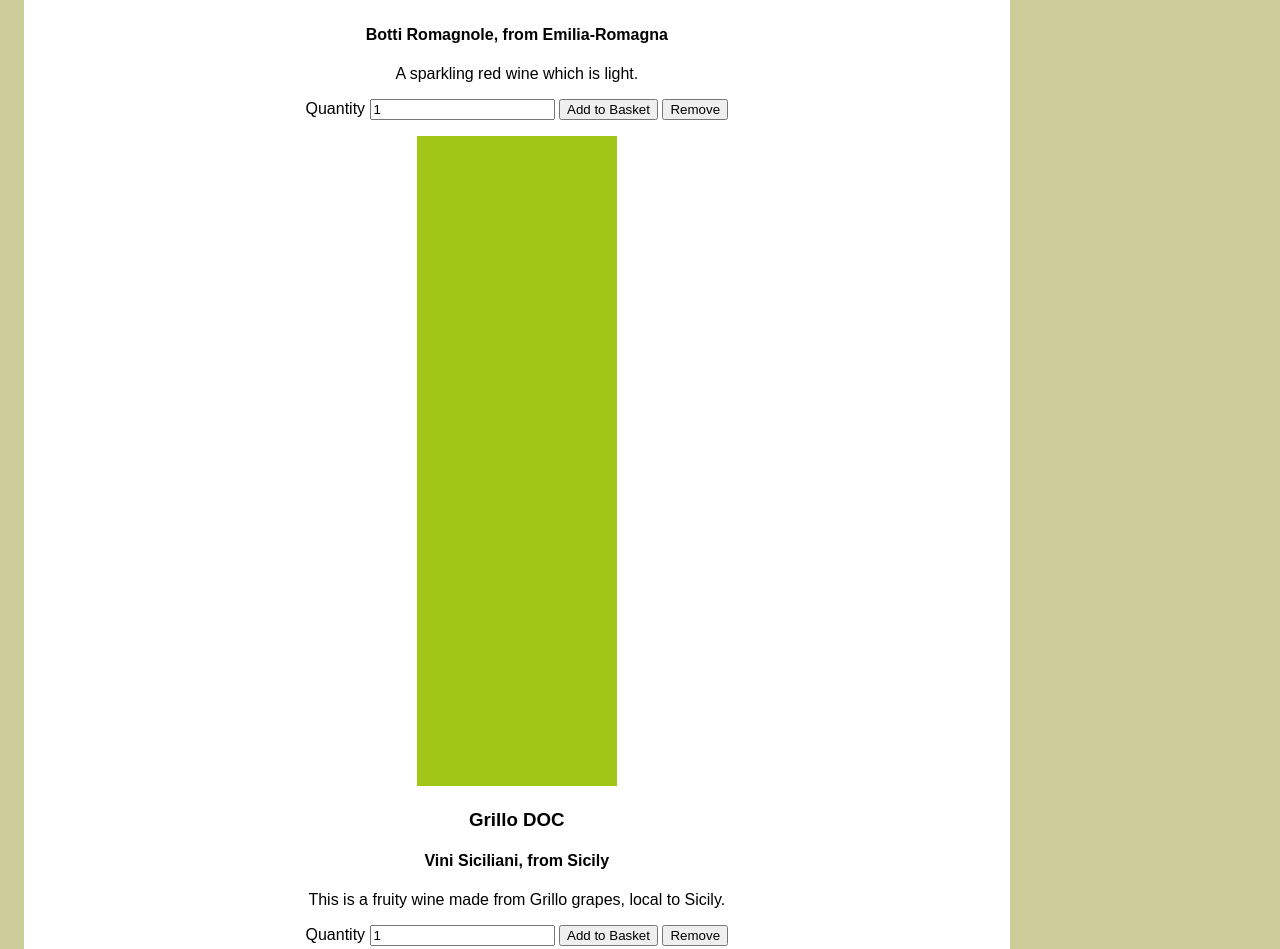
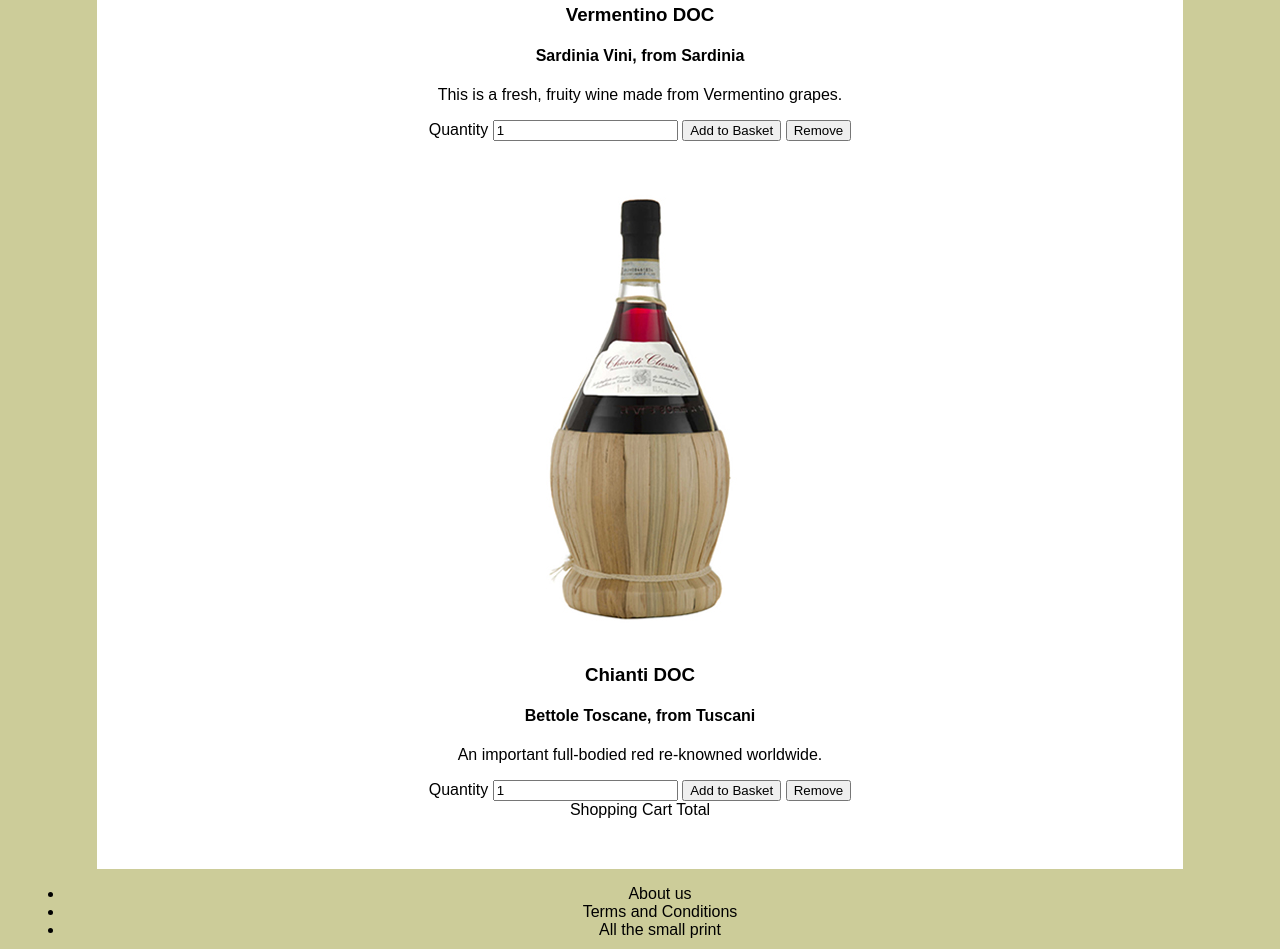
Before and after one commit to smarca02/Milestone4, a plain HTML site: page index.html in a window 1280 px wide. Shown: the part 3358-4307 px from the top of the page. Drawn offline with Linux system fonts and the light colour scheme.

Commit message:
changed 2 files

```diff
--- a/index.html
+++ b/index.html
@@ -102,16 +102,16 @@
         <div class="wine5">
           <p>
             <img
-              src="Grillo.jpg"
-              alt="white wine Grillo glass bottle screw cap 75cl"
+              src="Vermentino.jpg"
+              alt="white wine Vermentino glass bottle screw cap 75cl"
             /><a href=".index.html"></a>
           </p>
-          <h3>Grillo DOC</h3>
-          <h4>Vini Siciliani, from Sicily</h4>
-          <p>This is a fruity wine made from Grillo grapes, local to Sicily.</p>
+          <h3>Vermentino DOC</h3>
+          <h4>Sardinia Vini, from Sardinia</h4>
+          <p>This is a fresh, fruity wine made from Vermentino grapes.</p>
           <form id="wine5">
-            <label for="grillo1">Quantity</label>
-            <input type="number" min="1" id="grillo1" value="1" />
+            <label for="vermentino1">Quantity</label>
+            <input type="number" min="1" id="vermentino1" value="1" />
             <button type="submit" id="AddBtn">Add to Basket</button>
             <button type="reset" id="ResBtn">Remove</button>
           </form>
@@ -119,16 +119,16 @@
         <div class="wine6">
           <p>
             <img
-              src="NerodAvola.jpg"
-              alt="Red Nero dAvola glass bottle with screw cap 75cl"
+              src="Chianti.jpg"
+              alt="Red Chianti glass bottle with cork 75cl"
             /><a href=".index.html"></a>
           </p>
-          <h3>Nero d'Avola IGT</h3>
-          <h4>Vini Siciliani, from Sicily</h4>
-          <p>A versatile red wine, fantastic body and balanced tannins.</p>
+          <h3>Chianti DOC</h3>
+          <h4>Bettole Toscane, from Tuscani</h4>
+          <p>An important full-bodied red re-knowned worldwide.</p>
           <form id="wine6">
-            <label for="nerodavola1">Quantity</label>
-            <input type="number" min="1" id="nerodavola1" value="1" />
+            <label for="chianti1">Quantity</label>
+            <input type="number" min="1" id="chianti1" value="1" />
             <button type="submit" id="AddBtn">Add to Basket</button>
             <button type="reset" id="ResBtn">Remove</button>
           </form>
--- a/stylesheet.css
+++ b/stylesheet.css
@@ -13,8 +13,10 @@ body {
 }
 
 nav {
+  display: block;
   background-color: #990033;
-  display: block;
+  text-align: center;
+  width: 100%;
   margin: 0 10px;
 }
 
@@ -45,7 +47,8 @@ nav ul li a:hover {
 
 main {
   width: 80%;
-  text-align: center;
+  padding: 50px;
+  display: inline-block;
   background-color: #ffffff;
 }
 
```
Also changed, not shown: Frappato.jpg, Gavi.jpg, Grillo.jpg (deleted), Lambrusco.jpg, NerodAvola.jpg (deleted), chianti.jpg (added), prosecco.jpg, vermentino.jpg (added), 1 other file.
